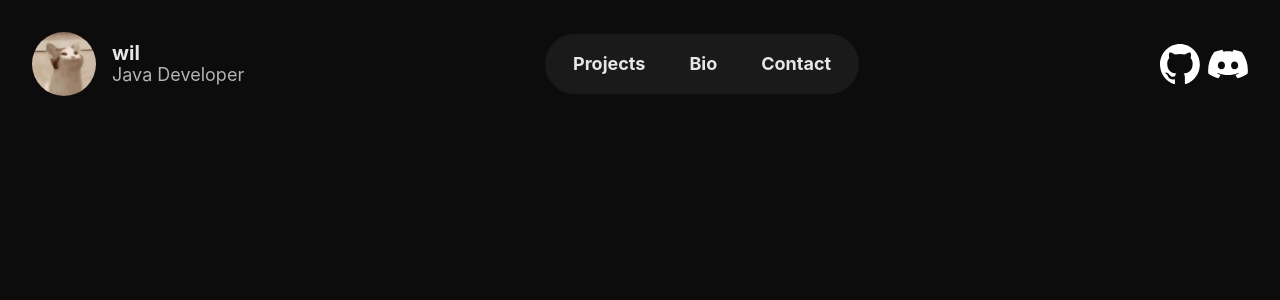
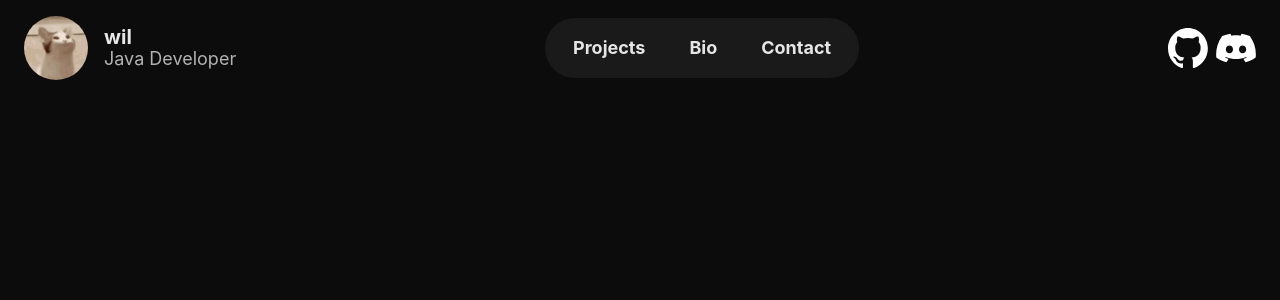
Before and after one commit to xWil/wil.gg-v2, a React (Vite) app: page / in a window 1280 px wide. Shown: the top 300 px of the page. Built offline with nearby package versions, Linux system fonts and the light colour scheme.

Commit message:
Added DotBackground and adjusted some sizing for the navbar

```diff
--- a/src/App.tsx
+++ b/src/App.tsx
@@ -1,11 +1,12 @@
 import Navbar from "./components/navbar/Navbar.tsx";
+import DotBackground from "./components/background/DotBackground.tsx";
 
 function App() {
   return (
       <div id="top" className="relative w-full">
+          <DotBackground/>
           <Navbar/>
           <main id="main">
-              <h1 className="text-3xl font-bold text-[#FF5555]">Hello world</h1>
           </main>
       </div>
   )
--- /dev/null
+++ b/src/components/background/DotBackground.tsx
@@ -0,0 +1,9 @@
+function DotBackground() {
+    return (
+        <div className="absolute -z-10 h-full w-full bg-background overflow-hidden">
+            <div className="absolute inset-0 bg-[radial-gradient(#FFFFFF11_1px,transparent_2px)] bg-size-[25px_25px] mask-[radial-gradient(ellipse_at_center,black_50%,transparent_100%)] pointer-events-none"/>
+        </div>
+    )
+}
+
+export default DotBackground;
--- a/src/components/navbar/Navbar.tsx
+++ b/src/components/navbar/Navbar.tsx
@@ -4,7 +4,7 @@ import Profile from "./Profile.tsx";
 
 function Navbar() {
     return (
-        <header className="w-full fixed top-0 bg-background flex flex-row justify-between z-50 gap-4 md:gap-10 p-8">
+        <header className="w-full fixed top-0 bg-[#0c0c0c55] flex flex-row justify-between z-50 gap-4 md:gap-10 p-4 lg:px-6 4xl:p-8 4xl:px-10">
             <Profile/>
             <Navigation/>
             <Links/>
--- a/src/index.css
+++ b/src/index.css
@@ -1,5 +1,10 @@
 @import "tailwindcss";
 @config "../tailwind.config.ts";
+
+@theme {
+  --breakpoint-3xl: 112rem;
+  --breakpoint-4xl: 128rem;
+}
 
 body{
   background-color: #0c0c0c;
```
